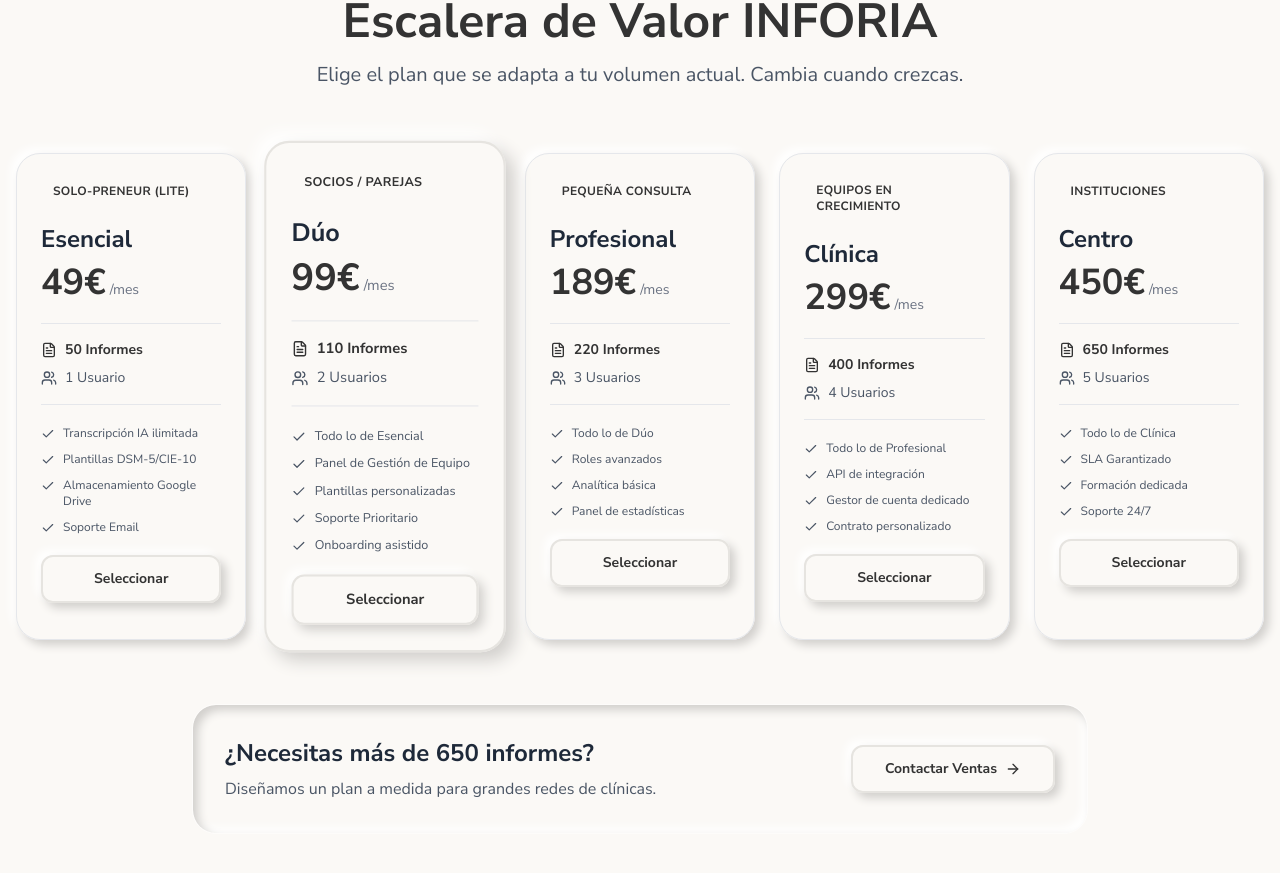
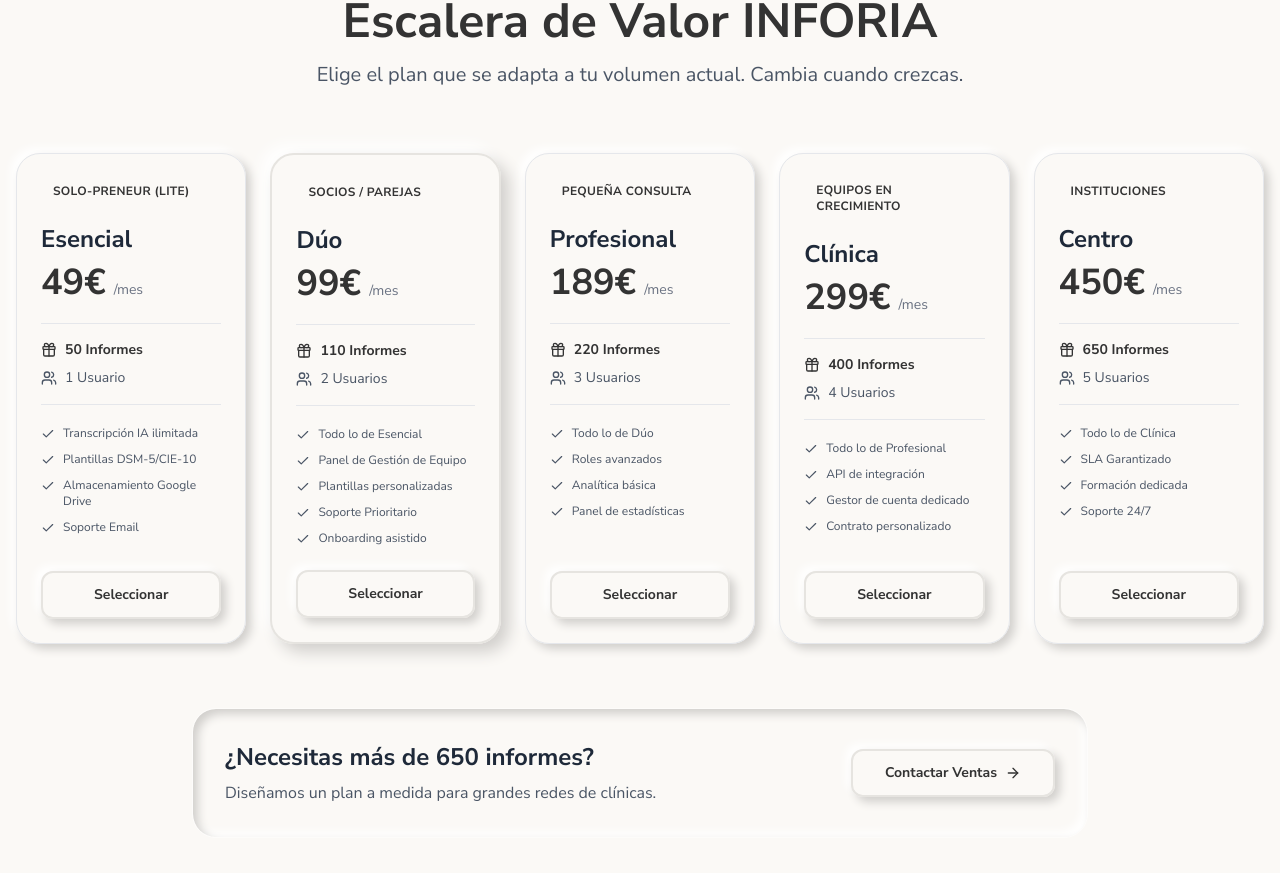
Before and after one commit to MiquelUB/inforia_landing, a Next.js app: page / in a window 1280 px wide. Shown: the part 3868-4741 px from the top of the page. Built offline with nearby package versions, Linux system fonts and the light colour scheme; no server answers.

Commit message:
feat: implementar tarjeta promocional oculta con activación dinámica por URL

```diff
--- a/src/components/sections/pricing-section.tsx
+++ b/src/components/sections/pricing-section.tsx
@@ -1,21 +1,43 @@
 'use client';
 
-import React, { useState } from 'react';
-import { Check, Users, FileText, ArrowRight } from 'lucide-react';
+import React, { useState, Suspense } from 'react';
+import { Check, Users, FileText, ArrowRight, Gift, Sparkles } from 'lucide-react';
+import { useSearchParams } from 'next/navigation';
 
 interface PricingPlan {
   name: string;
   target: string;
   price: string;
+  originalPrice?: string; // Para tachar precios
   reports: string;
   users: string;
   features: string[];
   priceId: string;
   popular?: boolean;
+  isPromo?: boolean; // Para destacar la oferta flash
 }
 
-// INFORIA 2.0: Escalera de Valor - 5 Planes
-const PRICING_PLANS: PricingPlan[] = [
+// 1. Definimos el Plan Flash (Oculto por defecto)
+const FLASH_PLAN: PricingPlan = {
+  name: 'Pack Bienvenida',
+  target: 'Oferta Especial Email',
+  price: '0€',
+  originalPrice: '25€',
+  reports: '5',
+  users: '1',
+  popular: true,
+  isPromo: true,
+  priceId: process.env.NEXT_PUBLIC_STRIPE_FLASH_PRICE_ID || '',
+  features: [
+    '5 Informes Completos GRATIS',
+    'Acceso total a todas las funciones',
+    'Sin compromiso de permanencia',
+    'No requiere tarjeta (opcional)',
+  ],
+};
+
+// Tus planes normales (sin cambios)
+const STANDARD_PLANS: PricingPlan[] = [
   {
     name: 'Esencial',
     target: 'Solo-preneur (Lite)',
@@ -37,7 +59,7 @@
     price: '99€',
     reports: '110',
     users: '2',
-    popular: true, // ⭐ Plan Destacado
+    popular: true,
     priceId: process.env.NEXT_PUBLIC_STRIPE_DUO_PRICE_ID || '',
     features: [
       'Todo lo de Esencial',
@@ -94,24 +116,35 @@
   },
 ];
 
-export function PricingSection() {
+function PricingContent() {
   const [isLoading, setIsLoading] = useState<string | null>(null);
+  const searchParams = useSearchParams();
+  const promoCode = searchParams.get('promo');
+  const emailParam = searchParams.get('email');
 
-  const handleCheckout = async (priceId: string) => {
-    if (!priceId) {
+  // 2. Lógica de Activación: Si hay promo, añadimos el plan al principio
+  const activePlans = promoCode === 'FLASH5'
+    ? [FLASH_PLAN, ...STANDARD_PLANS]
+    : STANDARD_PLANS;
+
+  const handleCheckout = async (plan: PricingPlan) => {
+    if (!plan.priceId) {
       alert('Este plan aún no está disponible. Contacta con soporte.');
       return;
     }
 
-    setIsLoading(priceId);
+    setIsLoading(plan.priceId);
 
     try {
       const response = await fetch('/api/checkout', {
         method: 'POST',
-        headers: {
-          'Content-Type': 'application/json',
-        },
-        body: JSON.stringify({ priceId }),
+        headers: { 'Content-Type': 'application/json' },
+        body: JSON.stringify({
+          priceId: plan.priceId,
+          // Si es el plan promo, enviamos el código y el email capturado
+          promoCode: plan.isPromo ? 'FLASH5' : undefined,
+          email: emailParam || undefined
+        }),
       });
 
       const data = await response.json();
@@ -120,8 +153,7 @@
         throw new Error(data.error || 'Error al crear sesión de checkout');
       }
 
-      // Redirigir a Stripe Checkout
-      window.location.href = data.url;
+      if (data.url) window.location.href = data.url;
     } catch (error) {
       console.error('Error al procesar el pago:', error);
       alert(error instanceof Error ? error.message : 'Error al procesar el pago');
@@ -130,51 +162,66 @@
   };
 
   return (
-    <section id="pricing" className="py-24 px-4 bg-background">
+    <section id="pricing" className="py-24 px-4 bg-background transition-all">
       <div className="max-w-7xl mx-auto">
-        {/* Header */}
         <div className="text-center mb-16 space-y-4">
           <h2 className="text-4xl md:text-5xl font-bold text-inforia-green">
-            Escalera de Valor INFORIA
+            {promoCode === 'FLASH5' ? '¡Oferta Activada! 🎉' : 'Escalera de Valor INFORIA'}
           </h2>
           <p className="text-xl text-gray-600 max-w-2xl mx-auto">
-            Elige el plan que se adapta a tu volumen actual. Cambia cuando crezcas.
+            {promoCode === 'FLASH5'
+              ? 'Has desbloqueado el Pack de Bienvenida. Reclámalo abajo 👇'
+              : 'Elige el plan que se adapta a tu volumen actual. Cambia cuando crezcas.'}
           </p>
         </div>
 
-        {/* Grid de 5 Planes */}
-        <div className="grid grid-cols-1 md:grid-cols-2 lg:grid-cols-3 xl:grid-cols-5 gap-6 max-w-[1400px] mx-auto mb-16">
-          {PRICING_PLANS.map((plan) => (
+        <div className={`grid grid-cols-1 md:grid-cols-2 lg:grid-cols-3 ${promoCode === 'FLASH5' ? 'xl:grid-cols-3' : 'xl:grid-cols-5'} gap-6 max-w-[1400px] mx-auto mb-16`}>
+          {activePlans.map((plan) => (
             <div
               key={plan.name}
               className={`
-                relative rounded-3xl p-6 bg-background transition-all duration-300
-                ${plan.popular
-                  ? 'border-2 border-inforia-green lg:scale-105 z-10 shadow-[8px_8px_16px_#d1cfcc,-8px_-8px_16px_#ffffff]'
-                  : 'border border-gray-200 hover:scale-[1.02] shadow-[5px_5px_10px_#d1cfcc,-5px_-5px_10px_#ffffff]'
+                relative rounded-3xl p-6 transition-all duration-300 flex flex-col
+                ${plan.isPromo
+                  ? 'bg-gradient-to-br from-green-50 to-emerald-50 border-2 border-inforia-green shadow-2xl scale-105 z-20 animate-pulse-slow' // Estilo Promo
+                  : plan.popular
+                    ? 'bg-background border-2 border-inforia-green z-10 shadow-[8px_8px_16px_#d1cfcc,-8px_-8px_16px_#ffffff]'
+                    : 'bg-background border border-gray-200 hover:scale-[1.02] shadow-[5px_5px_10px_#d1cfcc,-5px_-5px_10px_#ffffff]'
                 }
                 hover:shadow-[8px_8px_16px_#d1cfcc,-8px_-8px_16px_#ffffff]
               `}
             >
-              <div className="space-y-5">
-                {/* Badge Target */}
+              {plan.isPromo && (
+                <div className="absolute -top-4 left-0 right-0 flex justify-center">
+                  <span className="bg-inforia-green text-white px-4 py-1 rounded-full text-sm font-bold flex items-center gap-2 shadow-lg">
+                    <Sparkles className="w-4 h-4 animate-spin" /> REGALO EXCLUSIVO
+                  </span>
+                </div>
+              )}
+
+              <div className="space-y-5 flex-1">
                 <div className="inline-block px-3 py-1 rounded-lg bg-inforia-green/5 text-inforia-green text-xs font-bold uppercase tracking-wide">
                   {plan.target}
                 </div>
 
-                {/* Plan Name */}
                 <div>
                   <h3 className="font-bold text-2xl text-gray-800">{plan.name}</h3>
-                  <div className="flex items-baseline mt-2">
-                    <span className="font-bold text-4xl text-inforia-green">{plan.price}</span>
-                    <span className="text-gray-500 ml-1 text-sm">/mes</span>
+                  <div className="flex items-baseline mt-2 gap-2">
+                    {plan.originalPrice && (
+                      <span className="line-through text-gray-400 text-lg">{plan.originalPrice}</span>
+                    )}
+                    <span className={`font-bold text-4xl ${plan.isPromo ? 'text-green-600' : 'text-inforia-green'}`}>
+                      {plan.price}
+                    </span>
+                    {!plan.isPromo && <span className="text-gray-500 text-sm">/mes</span>}
                   </div>
+                  {plan.isPromo && (
+                    <p className="text-xs text-green-700 font-bold mt-1">¡Ahorra {plan.originalPrice}! Solo hoy</p>
+                  )}
                 </div>
 
-                {/* Métricas Clave */}
                 <div className="space-y-2 py-4 border-y border-gray-200">
-                  <div className="flex items-center gap-2 text-inforia-green font-bold text-sm">
-                    <FileText className="w-4 h-4" />
+                  <div className={`flex items-center gap-2 ${plan.isPromo ? 'text-green-600' : 'text-inforia-green'} font-bold text-sm`}>
+                    <Gift className="w-4 h-4" />
                     <span>{plan.reports} Informes</span>
                   </div>
                   <div className="flex items-center gap-2 text-gray-600 text-sm">
@@ -183,32 +230,33 @@
                   </div>
                 </div>
 
-                {/* Features */}
                 <ul className="space-y-2.5">
                   {plan.features.map((feature, idx) => (
                     <li key={idx} className="flex items-start gap-2 text-xs text-gray-600">
-                      <Check className="w-3.5 h-3.5 text-inforia-green mt-0.5 shrink-0" />
+                      <Check className={`w-3.5 h-3.5 ${plan.isPromo ? 'text-green-600' : 'text-inforia-green'} mt-0.5 shrink-0`} />
                       <span>{feature}</span>
                     </li>
                   ))}
                 </ul>
+              </div>
 
-                {/* CTA Button - Neumórfico */}
               <button
-                  onClick={() => handleCheckout(plan.priceId)}
+                onClick={() => handleCheckout(plan)}
                 disabled={isLoading === plan.priceId}
                 className={`
-                    w-full py-3 px-4 rounded-xl font-bold text-sm transition-all duration-300
-                    shadow-[5px_5px_10px_#d1cfcc,-5px_-5px_10px_#ffffff]
-                    active:shadow-[inset_3px_3px_6px_#d1cfcc,inset_-3px_-3px_6px_#ffffff]
-                    hover:translate-y-[1px]
+                  mt-6 w-full py-3 px-4 rounded-xl font-bold text-sm transition-all duration-300
                   disabled:opacity-50 disabled:cursor-not-allowed
-                    bg-background text-inforia-green border-2 border-inforia-green hover:bg-gray-50
+                  ${plan.isPromo
+                    ? 'bg-inforia-green text-white hover:bg-green-700 shadow-lg hover:shadow-xl transform hover:-translate-y-1 hover:scale-105'
+                    : 'bg-background text-inforia-green border-2 border-inforia-green hover:bg-gray-50 shadow-[5px_5px_10px_#d1cfcc,-5px_-5px_10px_#ffffff] active:shadow-[inset_3px_3px_6px_#d1cfcc,inset_-3px_-3px_6px_#ffffff]'
+                  }
                 `}
               >
-                  {isLoading === plan.priceId ? 'Procesando...' : 'Seleccionar'}
+                {isLoading === plan.priceId
+                  ? 'Procesando...'
+                  : plan.isPromo ? '🎁 RECLAMAR REGALO GRATIS' : 'Seleccionar'
+                }
               </button>
-              </div>
             </div>
           ))}
         </div>
@@ -248,3 +296,12 @@
     </section>
   );
 }
+
+// Wrapper necesario para Next.js App Router y useSearchParams
+export function PricingSection() {
+  return (
+    <Suspense fallback={<div className="py-24 text-center">Cargando ofertas...</div>}>
+      <PricingContent />
+    </Suspense>
+  );
+}
```
Lines whose indentation alone changed are shown as unchanged.
